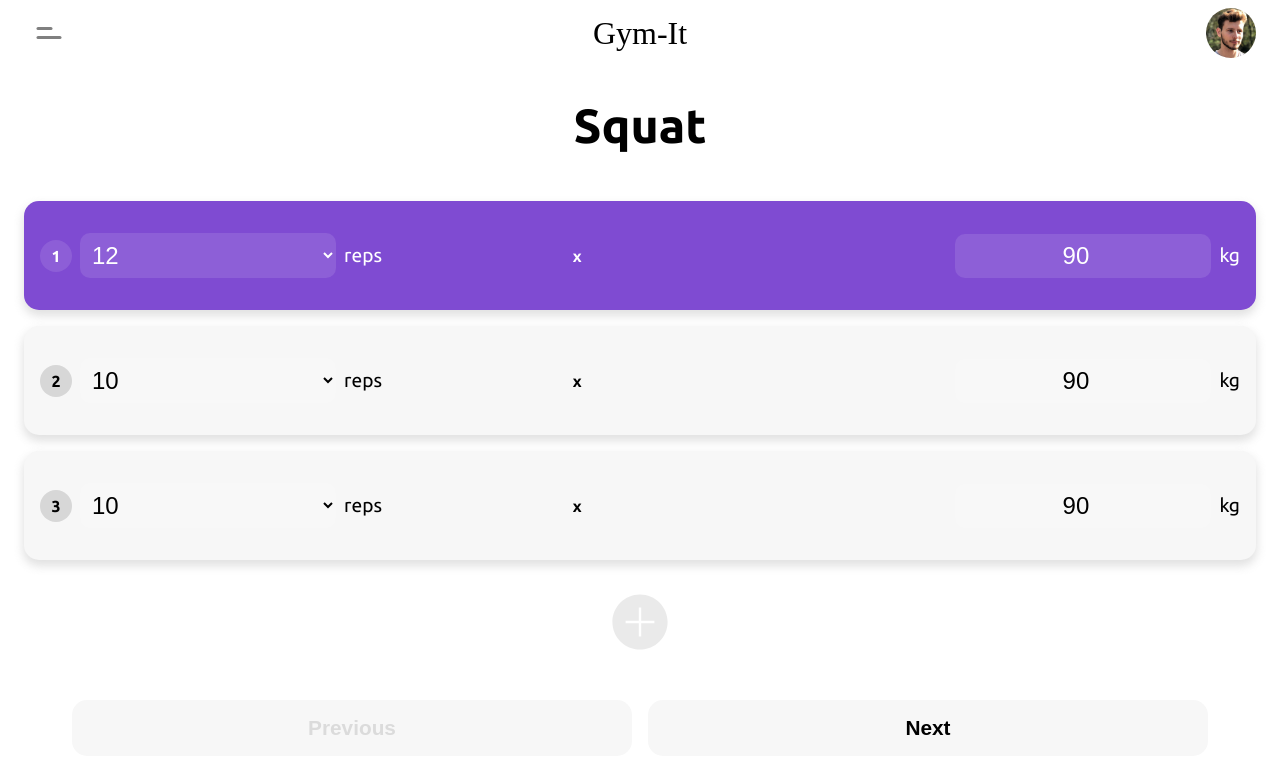
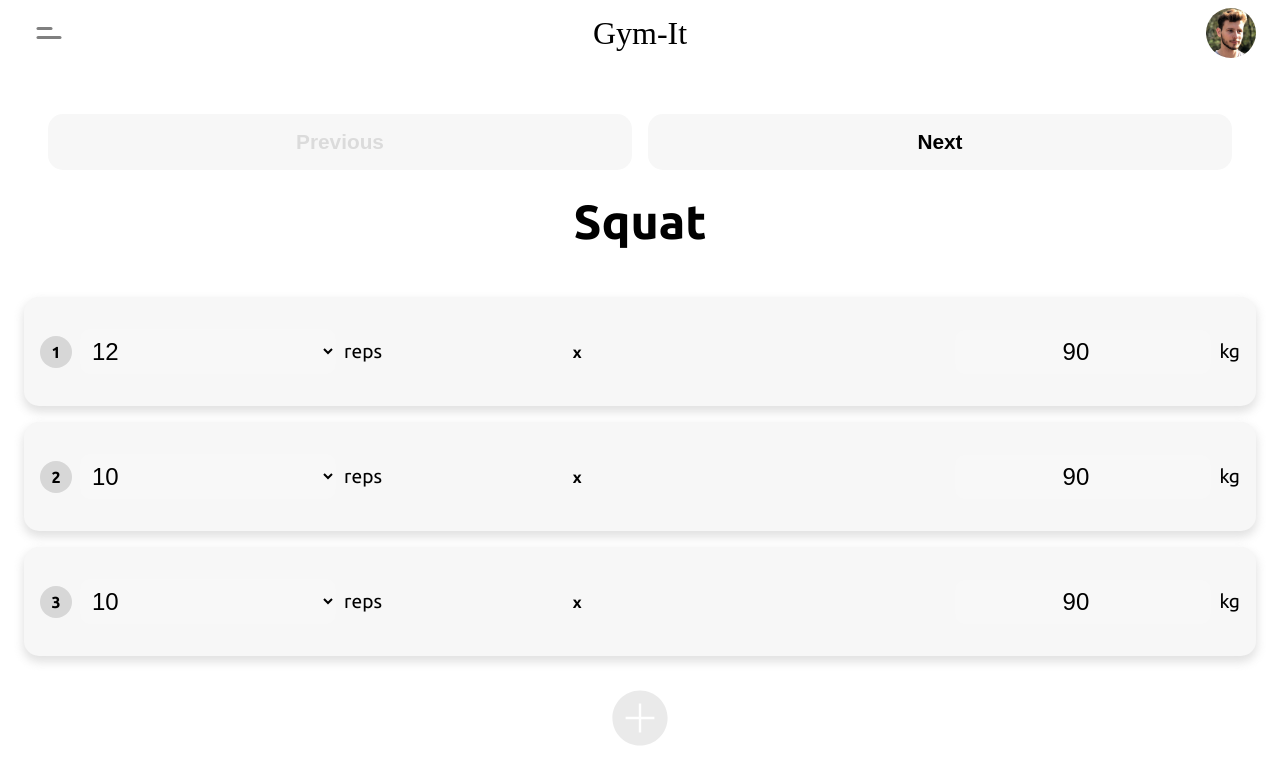
Before and after one commit to nickisnik/gym-it-ts, a Next.js app: page /session in a window 1280 px wide. Shown: the top 784 px of the page. Built offline with nearby package versions, Linux system fonts and the light colour scheme; a web font is replaced by a local one.

Commit message:
Added swipe gesture with Framer Motion

```diff
--- a/components/Controls.tsx
+++ b/components/Controls.tsx
@@ -7,7 +7,7 @@ const Controls = ({currExercise, exerciseData, setCurrExercise, setExerciseData}
         // Previous
         if(control === 'previous') {
           if(currExercise === 0) return
-          setCurrExercise((curr : any) => curr - 1)
+          setCurrExercise((prev: [number, number]) => [prev[0] - 1, -1])
           return
         }
         // Add new exercise
@@ -16,7 +16,7 @@ const Controls = ({currExercise, exerciseData, setCurrExercise, setExerciseData}
             return
         }
         // Next
-        setCurrExercise((curr : any) => curr + 1)
+        setCurrExercise((prev: [number, number]) => [prev[0] + 1, 1])
     }
     const addExercise = () => {
         const tempData = [...exerciseData]
@@ -26,7 +26,7 @@ const Controls = ({currExercise, exerciseData, setCurrExercise, setExerciseData}
             weight: [10]
         })
         setExerciseData(tempData)
-        setCurrExercise((prev:number) => prev + 1)
+        setCurrExercise((prev: [number, number]) => [prev[0] + 1, 1])
     }
 
     return (
--- a/components/Exercise.tsx
+++ b/components/Exercise.tsx
@@ -1,66 +1,54 @@
-import React, { useEffect, useState } from 'react'
+import React, { useEffect, useState, useRef } from 'react'
 import Controls from './Controls'
+import SetList from './SetList'
 import styles from '../styles/Exercise.module.css'
+import { motion, AnimatePresence } from "framer-motion"
 const exerciseJson = require('./exercises.json')
+const exercises = exerciseJson.exercises
 
 const Exercise = () => {
-
-    const [currExercise, setCurrExercise] = useState(0);
-    const exercises = exerciseJson.exercises
-
-
     type ExerciseData = {
         name: string,
         sets: number[],
         weight: number[]
     }
 
+    const [[currExercise, direction], setCurrExercise] = useState([0, 0]);
     const [exerciseData, setExerciseData] = useState<ExerciseData[] | null>(null)
+    //const [currentSet, setCurrentSet] = useState(0);
+    const [exerciseName, setExerciseName] = useState('')
+    const nameRef = useRef<HTMLInputElement | null>(null)
 
 
-    const [currentSet, setCurrentSet] = useState(0);
-    const [editMode, setEditMode] = useState(false)
-    const [exerciseName, setExerciseName] = useState('')
+    const [nameEdit, setNameEdit] = useState(false)
+    useEffect(() => {
+        // When in edit mode
+        if(nameEdit) {
+            if(!exerciseData) return
+            setExerciseName(exerciseData[currExercise].name)
 
-    const handleChangeRep = (e : any, index: number) => {
-        if(!exerciseData) return
-        let temp = [...exerciseData]
-        temp[currExercise].sets[index] = Number(e.target.value);
-        setExerciseData(temp)
-    }
-    const handleChangeWeight = (e : any, index: number) => {
-        if(!exerciseData) return
-        let temp = [...exerciseData]
-        temp[currExercise].weight[index] = Number(e.target.value);
-        setExerciseData(temp)
-    }
-    const handleSelect = (index : number) => {
-        setCurrentSet(index)
-    }
+            // Automatically focus on the input once it appears
+            if(nameRef.current) {
+                nameRef.current.focus()
+            }
+        }
+        // If exiting edit mode
+        if(!nameEdit) {
+            if(!exerciseData) return
+            const temp = [...exerciseData]
+            temp[currExercise].name = exerciseName;
+            setExerciseData(temp)
+        }
+    }, [nameEdit])
+    // const handleSelect = (index : number) => {
+    //     setCurrentSet(index)
+    // }
     const addSet = () => {
         if(!exerciseData) return
         const temp = [...exerciseData]
         temp[currExercise].sets.push(1)
         temp[currExercise].weight.push(0)
         setExerciseData(temp)
-    }
-    const handleDoubleClick = () => {
-        setEditMode((prev) => !prev)
-    }
-    const handleSetDelete = (setIndex : number) => {
-        if(!exerciseData) return
-        if(editMode) {
-            const tempData = [...exerciseData]
-            // Delete selected reps and weight column
-            tempData[currExercise].sets.splice(setIndex, 1)
-            tempData[currExercise].weight.splice(setIndex, 1)
-            // Delete exercise if all sets are removed
-            if(tempData[currExercise].sets.length === 0) {
-                tempData.splice(currExercise, 1)
-                setCurrExercise((prev) => prev - 1)
-            }
-            setExerciseData(tempData)
-        }
     }
     const handleNameChange = (e : any) => {
         setExerciseName(e.target.value)
@@ -82,62 +70,86 @@ const Exercise = () => {
                 "exercises": exerciseData
             })
         }
+        console.log('data updated')
     }, [exerciseData])
+
+    // To determine the swipe direction
+    const previousExercise = useRef<any>()
+    //const direction = currExercise > previousExercise.current ? 1 : -1
     useEffect(() => {
-        setEditMode(false)
-        if(!exerciseData) return
-        setExerciseName(exerciseData[currExercise].name)
+        previousExercise.current = currExercise
+        console.log(direction)
     }, [currExercise])
+    const variants = {
+        enter: (direction: number) => {
+          return {
+            x: direction > 0 ? 400 : -400,
+            opacity: 0
+          };
+        },
+        center: {
+          zIndex: 1,
+          x: 0,
+          opacity: 1
+        },
+        exit: (direction: number) => {
+          return {
+            zIndex: 0,
+            x: direction < 0 ? 400 : -400,
+            opacity: 0
+          };
+        }
+      };
+
+      const changeExercise = (newIndex: number) => {
+        if(newIndex === - 1 && currExercise === 0) return
+        if(newIndex === 1 && currExercise === exercises.length - 1) return
+        setCurrExercise((prev) => [prev[0] + newIndex, newIndex])
+      }
+    //
+
 
     // Save new name when exiting edit mode
-    useEffect(() => {
-        if(!exerciseData) return
-        const temp = [...exerciseData]
-        temp[currExercise].name = exerciseName;
-        setExerciseData(temp)
-    }, [editMode])
 
-    const plusSVG = <svg onClick={addSet} className={styles.plus_svg} fill="currentColor" xmlns="http://www.w3.org/2000/svg"  viewBox="0 0 50 50" width="150px" height="150px">    <path d="M25,2C12.317,2,2,12.317,2,25s10.317,23,23,23s23-10.317,23-23S37.683,2,25,2z M37,26H26v11h-2V26H13v-2h11V13h2v11h11V26z"/></svg>
-
-    const editableName = editMode ? <input className={styles.name_input} type="text" onChange={handleNameChange} value={exerciseName} /> : exerciseData && exerciseData[currExercise].name
+     const editableName = (nameEdit ?
+        <input className={styles.name_input} ref={nameRef} type="text" onChange={handleNameChange} value={exerciseName} onBlur={() => setNameEdit(false)} />
+        :
+        <span onClick={() => setNameEdit(true)} className={styles.name}>
+            {exerciseData && exerciseData[currExercise]?.name}
+        </span>)
 
   return (
-    <div className={styles.exercise_wrapper}>
-        <span onDoubleClick={handleDoubleClick} className={styles.name}>{editableName}</span>
+    <>
+    <Controls currExercise={currExercise} setCurrExercise={setCurrExercise} exerciseData={exerciseData} setExerciseData={setExerciseData} />
+    <div>
+        <AnimatePresence exitBeforeEnter initial={false} custom={direction}>
+                <motion.div
+                        drag="x"
+                        dragConstraints={{left: 0, right: 0}}
+                        dragElastic={1}
+                        onDragEnd={(e, { offset, velocity }) => {
+                            if(offset.x > 80) {
+                                changeExercise(-1)
+                            } else if (offset.x < -80) {
+                                changeExercise(1)
+                            }
+                        }}
+                        custom={direction}
+                        variants={variants}
+                        initial="enter"
+                        animate="center"
+                        exit="exit"
+                        key={currExercise}
+                        transition={{duration: 0.15}}
+                        className={styles.exercise_wrapper}>
+                    {editableName}
+                    <SetList currExercise={currExercise} setCurrExercise={setCurrExercise} exerciseData={exerciseData} setExerciseData={setExerciseData} />
+                    <svg onClick={addSet} className={styles.plus_svg} fill="currentColor" xmlns="http://www.w3.org/2000/svg"  viewBox="0 0 50 50" width="150px" height="150px">    <path d="M25,2C12.317,2,2,12.317,2,25s10.317,23,23,23s23-10.317,23-23S37.683,2,25,2z M37,26H26v11h-2V26H13v-2h11V13h2v11h11V26z"/></svg>
+                </motion.div>
+        </AnimatePresence>
+    </div>
 
-        <ul className={styles.set_list}>
-            {exerciseData && exerciseData[currExercise]["sets"].map((reps: number, index: number) => {
-                return (
-                    <li onDoubleClick={handleDoubleClick} onClick={() => handleSelect(index)} className={currentSet === index ? `${styles.set_item} ${styles.current_set}` : `${styles.set_item}`} key={index}>
-
-                        <div onClick={() => handleSetDelete(index)} className={!editMode ? `${styles.set_number_wrapper}` : `${styles.set_number_wrapper} ${styles.set_delete_btn}`}><span className={styles.set_number}>{!editMode ? index + 1 : 'x'}</span></div>
-
-                        <select value={exerciseData[currExercise].sets[index]} className={styles.reps_input} onChange={(e) => handleChangeRep(e, index)}>
-                            <option value="1">1</option>
-                            <option value="2">2</option>
-                            <option value="3">3</option>
-                            <option value="4">4</option>
-                            <option value="5">5</option>
-                            <option value="6">6</option>
-                            <option value="7">7</option>
-                            <option value="8">8</option>
-                            <option value="9">9</option>
-                            <option value="10">10</option>
-                            <option value="11">11</option>
-                            <option value="12">12</option>
-                        </select>
-                        <span className={styles.reps_title}>reps</span>
-                        <span className={styles.x}>x</span>
-                        <input className={styles.weight_input} onChange={(e) => handleChangeWeight(e, index)} value={exerciseData[currExercise].weight[index]} type="number" />
-                        <span className={styles.reps_title}>kg</span>
-                    </li>
-                )
-            })}
-        </ul>
-        {plusSVG}
-        <Controls currExercise={currExercise} setCurrExercise={setCurrExercise} exerciseData={exerciseData} setExerciseData={setExerciseData} />
-
-    </div>
+    </>
   )
 }
 
--- /dev/null
+++ b/components/SetList.tsx
@@ -0,0 +1,92 @@
+import React, {useState, useEffect} from 'react'
+import styles from '../styles/Exercise.module.css'
+import { motion, AnimatePresence } from "framer-motion"
+
+const SetList = ({currExercise, setCurrExercise, exerciseData, setExerciseData} : any) => {
+    const weight = exerciseData && exerciseData[currExercise]?.weight;
+    const sets = exerciseData && exerciseData[currExercise]?.sets;
+    const [editMode, setEditMode] = useState(false)
+    const handleChangeRep = (e : any, index: number) => {
+        if(!exerciseData) return
+        let temp = [...exerciseData]
+        temp[currExercise].sets[index] = Number(e.target.value);
+        setExerciseData(temp)
+    }
+    const handleChangeWeight = (e : any, index: number) => {
+        if(!exerciseData) return
+        let newWeightString = e.target.value;
+        // Format weight, delete 0 in the front
+        if(newWeightString.split('').length > 1) {
+            if(newWeightString.split('')[0] === '0') {
+                newWeightString = newWeightString.split('').slice(1).join('')
+            }
+        }
+
+        //
+        let temp = [...exerciseData]
+        temp[currExercise].weight[index] = Number(newWeightString);
+        setExerciseData(temp)
+    }
+    const handleDoubleClick = () => {
+        setEditMode((prev) => !prev)
+    }
+
+    const handleSetDelete = (setIndex : number) => {
+        if(!exerciseData) return
+        if(editMode) {
+            const tempData = [...exerciseData]
+            // Delete selected reps and weight column
+            tempData[currExercise].sets.splice(setIndex, 1)
+            tempData[currExercise].weight.splice(setIndex, 1)
+            // Delete exercise if all sets are removed
+            if(tempData[currExercise].sets.length === 0) {
+                tempData.splice(currExercise, 1)
+                setCurrExercise((prev : [number, number]) => [prev[0] - 1, -1])
+            }
+            setExerciseData(tempData)
+        }
+    }
+    useEffect(() => {
+        setEditMode(false)
+        if(!exerciseData) return
+        //setExerciseName(exerciseData[currExercise].name)
+    }, [currExercise])
+
+
+
+  return (
+    <ul className={styles.set_list}>
+        {exerciseData && sets?.map((reps: number, index: number) => {
+            return (
+
+                    <li onDoubleClick={handleDoubleClick} className={styles.set_item} key={index}>
+                        <div onClick={() => handleSetDelete(index)} className={!editMode ? `${styles.set_number_wrapper}` : `${styles.set_number_wrapper} ${styles.set_delete_btn}`}><span className={styles.set_number}>{!editMode ? index + 1 : 'x'}</span></div>
+
+                        <select value={sets[index]} className={styles.reps_input} onChange={(e) => handleChangeRep(e, index)}>
+                            <option value="1">1</option>
+                            <option value="2">2</option>
+                            <option value="3">3</option>
+                            <option value="4">4</option>
+                            <option value="5">5</option>
+                            <option value="6">6</option>
+                            <option value="7">7</option>
+                            <option value="8">8</option>
+                            <option value="9">9</option>
+                            <option value="10">10</option>
+                            <option value="11">11</option>
+                            <option value="12">12</option>
+                        </select>
+                        <span className={styles.reps_title}>reps</span>
+                        <span className={styles.x}>x</span>
+                        <input className={styles.weight_input} onChange={(e) => handleChangeWeight(e, index)} value={weight[index] === 0 ? '' : weight[index]} type="number" />
+                        <span className={styles.reps_title}>kg</span>
+                    </li>
+
+            )
+            })}
+
+    </ul>
+  )
+}
+
+export default SetList
--- a/package.json
+++ b/package.json
@@ -9,6 +9,7 @@
     "lint": "next lint"
   },
   "dependencies": {
+    "framer-motion": "^6.5.1",
     "next": "12.2.3",
     "react": "18.2.0",
     "react-dom": "18.2.0"
--- a/styles/Exercise.module.css
+++ b/styles/Exercise.module.css
@@ -8,10 +8,29 @@
     color: black;
 }
 
+.motion_wrapper {
+   /*  display: flex; */
+
+}
+
 .name {
     font-size: 3rem;
     font-weight: 700;
     margin: 1rem auto 2rem auto;
+    text-align: center;
+}
+
+.name_input {
+    font-family: inherit;
+    width: 100%;
+    padding: 0;
+    margin: 1rem auto 2rem auto;
+    font-size: 3rem;
+    font-weight: 700;
+    text-align: center;
+    border: none;
+    background-color: inherit;
+    color: black;
 }
 
 .sets {
@@ -39,8 +58,8 @@
     align-items: center;
     box-shadow: 0px 5px 10px 1px rgba(190, 190, 190, 0.463);
     background-color: rgb(247, 247, 247);
+}
 
-}
 .set_number_wrapper {
     background-color: rgb(215, 215, 215);
     color: black;
@@ -127,16 +146,3 @@
     margin-top: 1rem;
     cursor: pointer;
 }
-
-.name_input {
-    font-family: inherit;
-    width: 100%;
-    margin: 0;
-    font-size: 3rem;
-    font-weight: 700;
-    text-align: center;
-    border: none;
-    font-style: italic;
-    background-color: inherit;
-    color: black;
-}
--- a/styles/globals.css
+++ b/styles/globals.css
@@ -5,6 +5,7 @@ body {
   padding: 0;
   background-color: white;
   margin: 0;
+  overflow-x: hidden;
   font-family: -apple-system, BlinkMacSystemFont, Segoe UI, Roboto, Oxygen,
     Ubuntu, Cantarell, Fira Sans, Droid Sans, Helvetica Neue, sans-serif;
 }
```
Also changed, not shown: 1 other file (tests, documents, lock files or other folders).
